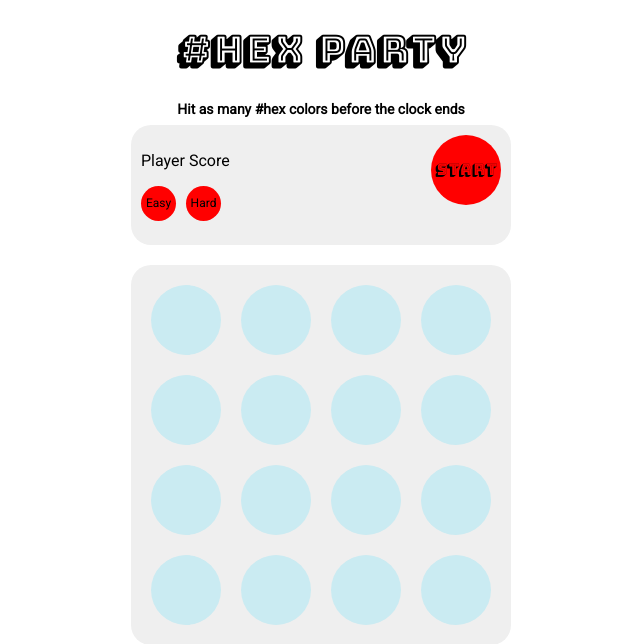
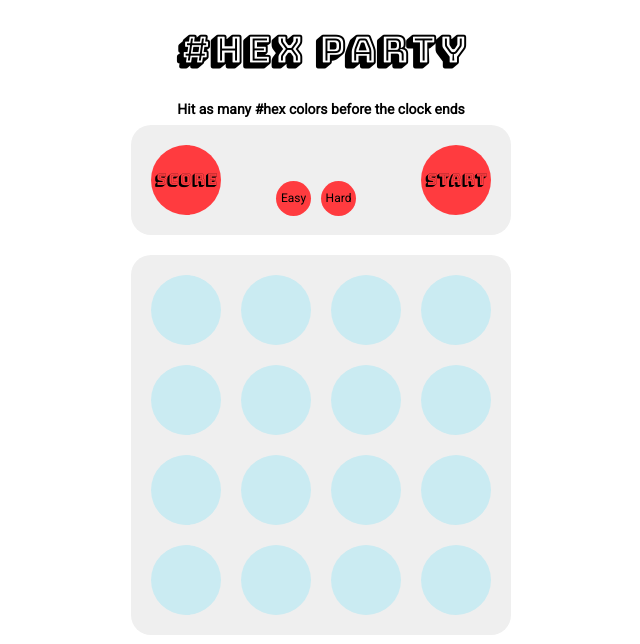
Before and after one commit to brian-cooney/wdi-project-1, a PHP site: page / in a window 1280 px wide. Shown: the top 644 px of the page, without its empty margins (319-959 px from the left). Run offline with PHP 8.4, Linux system fonts and the light colour scheme; some libraries are stand-ins or nearby versions.

Commit message:
score button styled

```diff
--- a/css/style.css
+++ b/css/style.css
@@ -15,7 +15,7 @@ body {
 .controls {
   margin: 0 auto;
   width: 360px;
-  height: 100px;
+  height: 90px;
   background-color: #efefef;
   padding: 10px;
   border-radius: 20px;
@@ -47,8 +47,7 @@ h2 {
   margin: 10px;
 }
 
-.person {
-
+.hexColor {
 }
 
 .timer {
@@ -65,13 +64,27 @@ h2 {
   width: 70px;
   height: 70px;
   border-radius: 100%;
-  background-color: red;
+  background-color: #ff3b3f;
   text-align: center;
   vertical-align: middle;
   line-height: 70px;
   float: right;
+  margin: 10px;
 }
 
+.scoreButton {
+  font-family: 'Bungee Shade', cursive;
+  margin: 0 auto;
+  width: 70px;
+  height: 70px;
+  border-radius: 100%;
+  background-color: #ff3b3f;
+  text-align: center;
+  vertical-align: middle;
+  line-height: 70px;
+  float: left;
+  margin: 10px;
+}
 
 .score {
   font-family: 'Roboto', sans-serif;
@@ -81,13 +94,15 @@ h2 {
   font-family: 'Roboto', sans-serif;
   width: 35px;
   height: 35px;
-  background-color: red;
+  background-color: #ff3b3f;
   border-radius: 100%;
   float: left;
   font-size: 12px;
   text-align: center;
   vertical-align: middle;
   line-height: 35px;
+  margin-left: 45px;
+  margin-top:  30px;
 
 
 }
@@ -96,7 +111,7 @@ h2 {
   font-family: 'Roboto', sans-serif;
   width: 35px;
   height: 35px;
-  background-color: red;
+  background-color: #ff3b3f;
   border-radius: 100%;
   float: left;
   font-size: 12px;
@@ -104,7 +119,14 @@ h2 {
   text-align: center;
   vertical-align: middle;
   line-height: 35px;
+  margin-top:  30px;
 }
 .screen {
   font-family: 'Roboto', sans-serif;
 }
+
+.toggleButton {
+  colour: black;
+  width: 100px;
+  height: 100px;
+}
--- a/index.html
+++ b/index.html
@@ -5,7 +5,6 @@
   <title>WDI Project 1</title>
   <link href="https://fonts.googleapis.com/css?family=Bungee+Shade" rel="stylesheet">
   <link href="https://fonts.googleapis.com/css?family=Roboto" rel="stylesheet">
-  <link rel="stylesheet" href="websitewaters-island01-stage03/css/normalize.css" type="text/css" media="scren">
   <link rel="stylesheet" href="css/style.css">
   <script src="https://code.jquery.com/jquery-3.2.1.min.js"
   integrity="sha256-hwg4gsxgFZhOsEEamdOYGBf13FyQuiTwlAQgxVSNgt4="
@@ -21,8 +20,9 @@
   </div>
   <div class="controls">
     <div class="start">Start</div>
+    <div class="scoreButton">Score</div>
     <div class="screen"></div>
-    <p class="score">Player Score</p>
+    <p class="score"></p>
     <div class="easy">Easy</div>
     <div class="hard">Hard</div>
   </div>
@@ -45,5 +45,10 @@
     <div class="photo"></div>
     <div class="photo"></div>
   </main>
+  <audio class="audio">
+    <source class="audio1" src="audio/sample_1.wav"></source>
+    <source class "audio2" src="audio/sample_2.wav"></source>
+  </audio>
+
 </body>
 </html>
--- a/js/app.js
+++ b/js/app.js
@@ -1,5 +1,5 @@
 /*
-WHACK A MOLE STYLE GAME USING WDI STUDENT PORTRAITS - Version 1
+WHACK A MOLE STYLE GAME USING randomly generated #hex values - Version 1
   Using photos of the WDI class as objects to click on a grid.
   The player has a set amount of time to click as many objects as possible
   score is recored for each round
@@ -22,32 +22,40 @@ $(init);
 function init() {
   $('.photo').on('click', chooseSquare);
   $('.start').on('click', start);
+  $('.easy').on('click', setGameLevel);
+  $('.hard').on('click', setGameLevel);
 }
 
 function chooseSquare() {
-  if ($(this).hasClass('person')) {
+  if ($(this).hasClass('hexColor')) {
     const buttonColor = $(this).css('background');
-
     $('body').css('background', buttonColor);
-
     console.log('hit');
     playerScore++;
-    $('.score').html('Player score: ' + playerScore);
+    $('.scoreButton').html(playerScore);
     // Update the dom
   }
 }
 
-function start() {
+function setGameLevel() {
   if ($('.easy').on('click')) {
-    levelSpeed = 1500;
-  } else {
+    $(this).toggleClass('.toggleButton');
+    levelSpeed = 3000;
+    console.log(levelSpeed);
+  } else if ($('.hard').on('click')) {
+    $(this).toggleClass('.toggleButton');
     levelSpeed = 500;
+    console.log(levelSpeed);
   }
-  gameInterval = setInterval(displayRandomPhotos, levelSpeed);
-  gameTimer();
 }
 
-function displayRandomPhotos() {
+function start() {
+  gameInterval = setInterval(displayRandomColors, levelSpeed);
+  gameTimer();
+
+}
+
+function displayRandomColors() {
   // Pick a random index out of the index of .photos
   let randomIndex = Math.floor(Math.random() * $('.photo').length);
   let randomPhoto = $('.photo')[randomIndex];
@@ -58,7 +66,7 @@ function displayRandomPhotos() {
   //   randomPhoto = $('.photo')[randomIndex];
   //   $random     = $(randomPhoto);
   // }
-  $random.addClass('person');
+  $random.addClass('hexColor');
   // // Choose a random image
   // const randomImage = images[Math.floor(Math.random() * images.length)];
   // $random.css('background', `url("${randomImage}")`);
@@ -66,7 +74,7 @@ function displayRandomPhotos() {
   $random.css('background', randomHexValue());
 
   setTimeout(() => {
-    $random.removeClass('person');
+    $random.removeClass('hexColor');
     $random.css('background', '');
   }, 1000);
 }
@@ -79,9 +87,9 @@ function gameTimer() {
     setTime--;
     if(setTime === 0){
       clearInterval(liveCount);
-      clearInterval(gameInterval);
+      // clearInterval(gameInterval);
     }
-    $('.screen').text('Time remaining: ' + setTime);
+    $('.start').text(setTime);
     console.log(setTime);
   }
 }
@@ -91,9 +99,20 @@ function randomHexValue() {
   let hex = '';
 
   for (var i = 0; i < 6; i++) {
-    const randomValue = hexValues[Math.floor(Math.random()*hexValues.length)];
+    const randomValue = hexValues[Math.floor(Math.random() * hexValues.length)];
     hex += randomValue;
+    console.log('hex');
   }
+  // console.log(`#${hex}`);
+  return `#${hex}`
 
-  return `#${hex}`
 }
+
+function audioFx(){
+
+}
+
+
+
+
+// Testing
```
Also changed, not shown: js/refactor.js (added), 2 other files.
